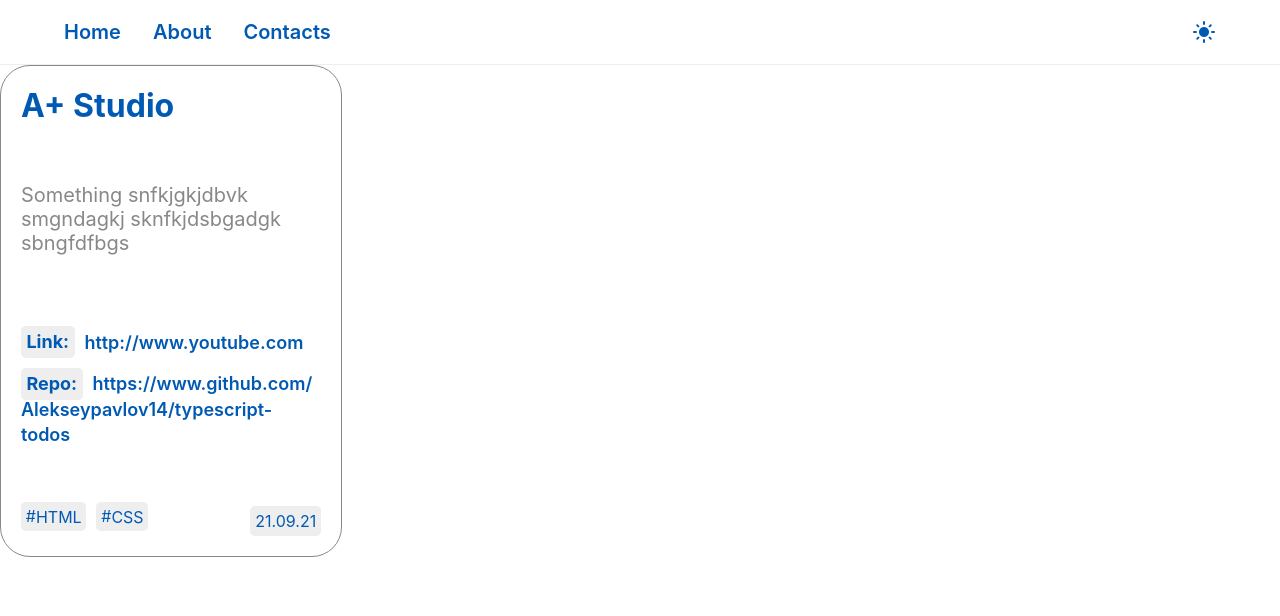
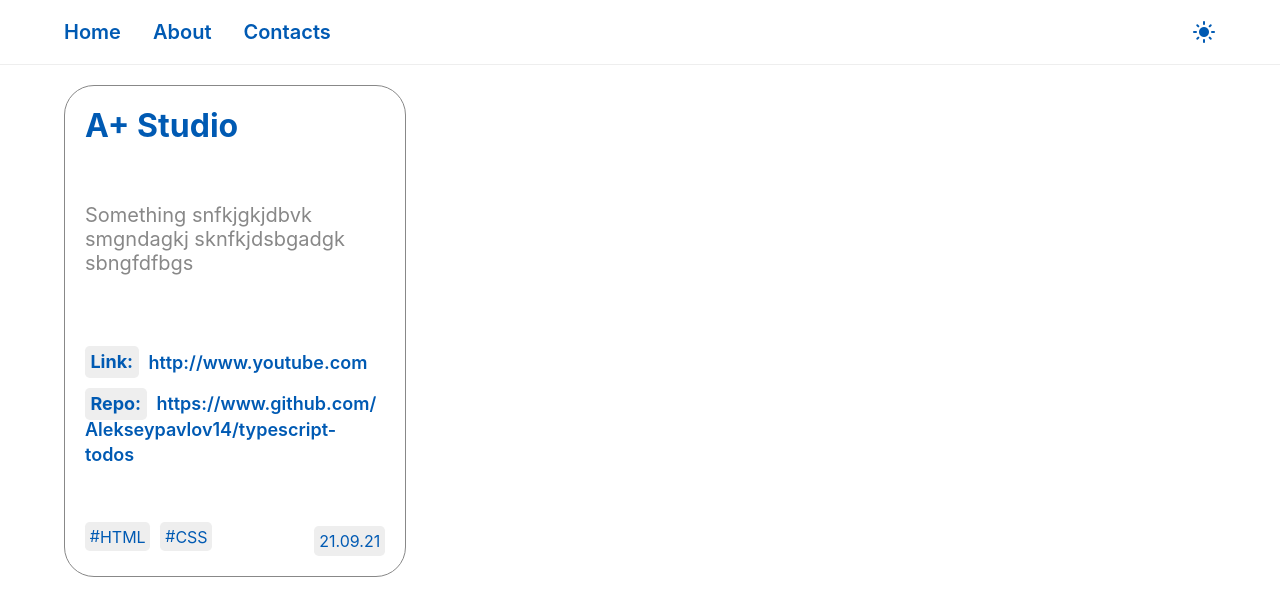
Before and after one commit to Alekseypavlov14/portfolio-site, a React (Create React App) app: page / in a window 1280 px wide. Shown: the top 616 px of the page. Built offline with nearby package versions, Linux system fonts and the light colour scheme.

Commit message:
add home-container

```diff
--- a/src/index.css
+++ b/src/index.css
@@ -17,5 +17,6 @@ code {
 #root {
   width: 100%;
   height: 100vh;
-  overflow: hidden;
+  overflow-x: hidden;
+  overflow-y: scroll;
 }
--- a/src/pages/Home/Home.module.css
+++ b/src/pages/Home/Home.module.css
@@ -0,0 +1,24 @@
+.Home {
+  width: 100%;
+  height: 100%;
+  padding-top: 20px;
+}
+
+.light.Home {
+  background: var(--light-primary);
+}
+
+.dark.Home {
+  background: var(--dark-primary);
+}
+
+.HomeContainer {
+  width: var(--content-width);
+  margin: 0 auto;
+}
+
+@media (max-width: 1300px) {
+  .HomeContainer {
+    width: 90%;
+  }
+}
--- a/src/pages/Home/Home.tsx
+++ b/src/pages/Home/Home.tsx
@@ -1,17 +1,24 @@
 import { FC } from 'react'
 import { Card } from '../../components/Card/Card'
+import { useSelector } from 'react-redux'
+import { themeSelector } from '../../features/theme/themeSlice'
 import styles from './Home.module.css'
+import cn from 'classnames'
 
 import projects from './../../data/projects.json'
 
 interface HomeProps {}
 
 const Home: FC<HomeProps> = (props) => {
+  const theme = useSelector(themeSelector)
+
   return (
-    <div className={styles.Home}>
-      {projects.map((project, index) => (
-        <Card {...project} />
-      ))}
+    <div className={cn(styles.Home, styles[theme])}>
+      <div className={styles.HomeContainer}>
+        {projects.map((project, index) => (
+          <Card {...project} key={index} />
+        ))}
+      </div>
     </div>
   )
 }
```
